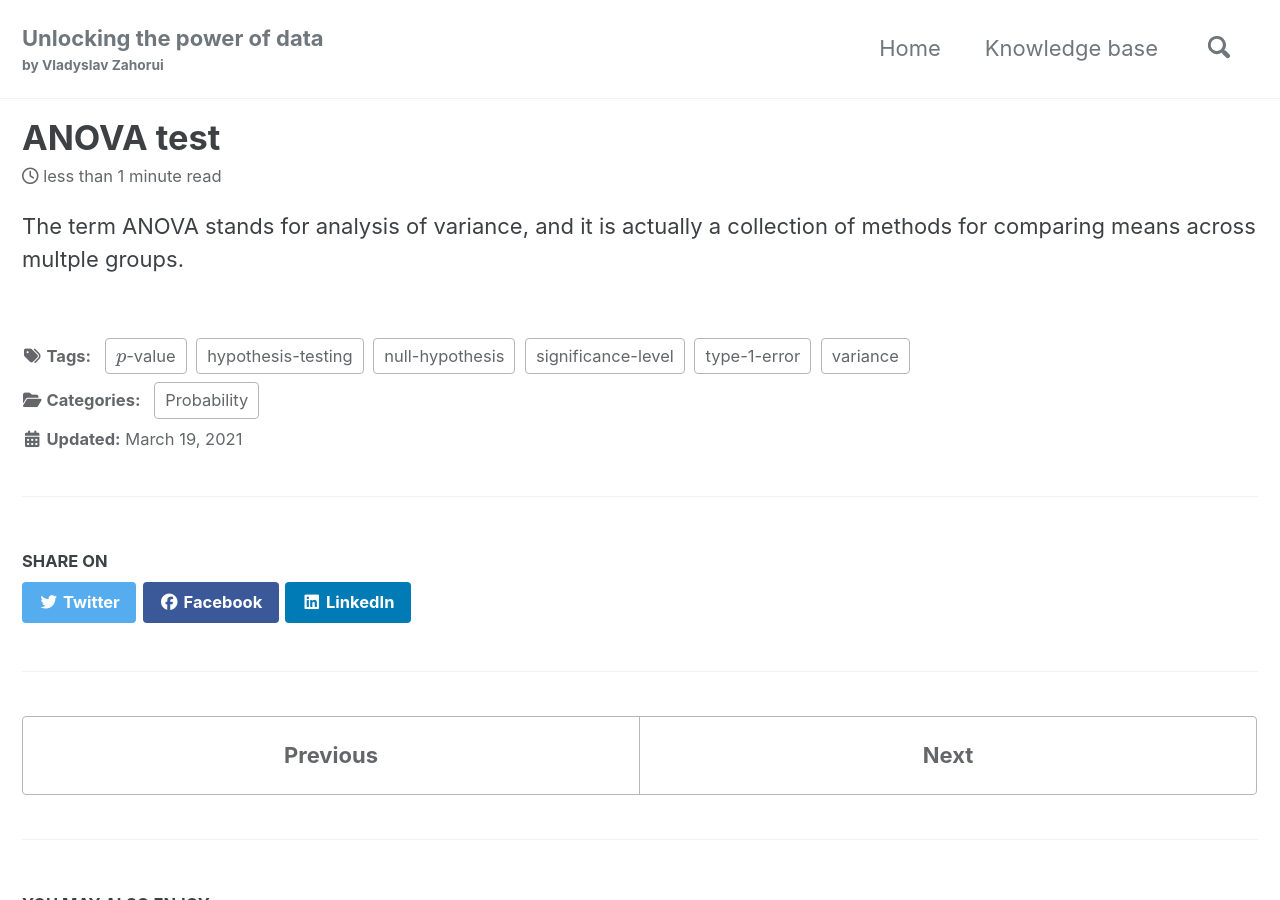
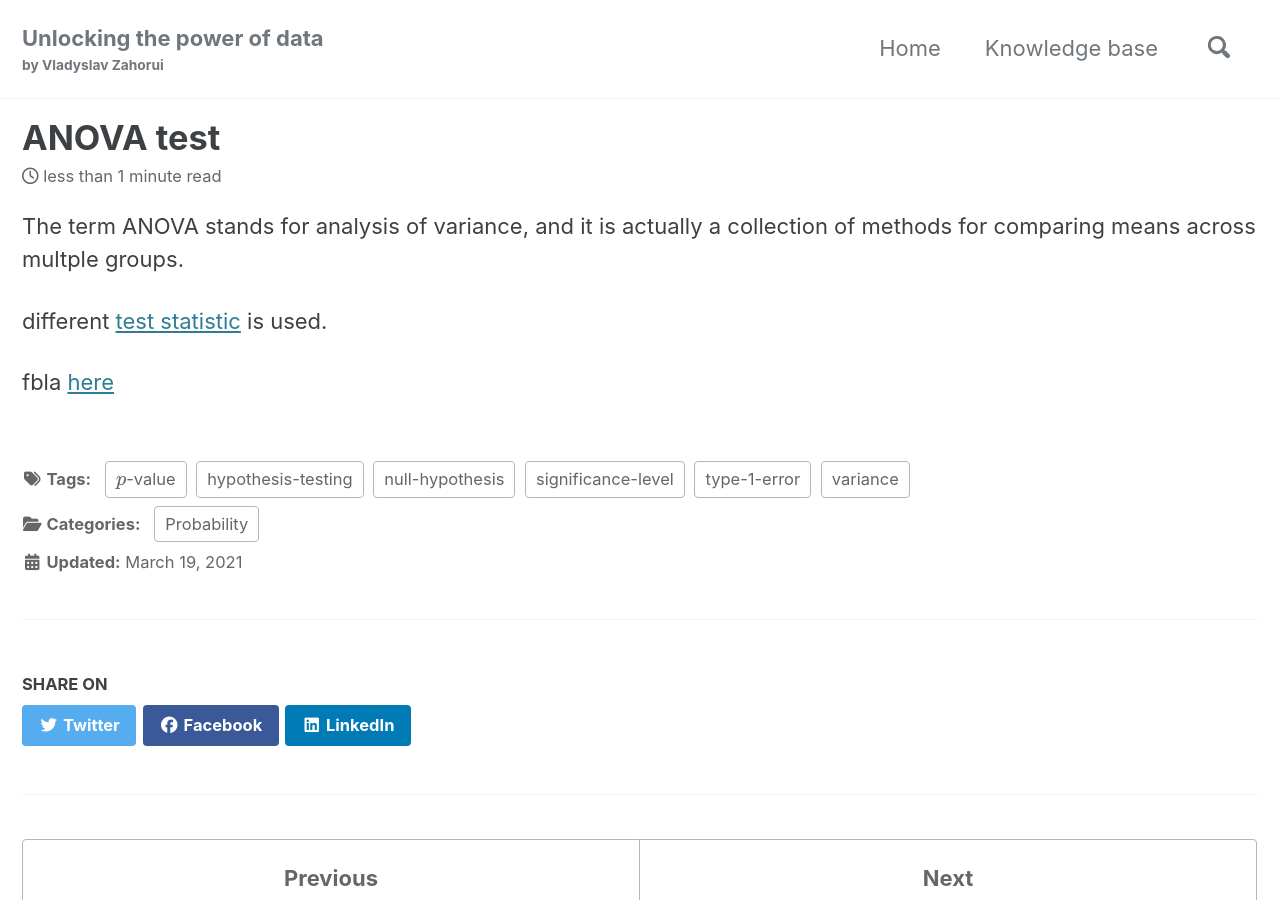
Before and after one commit to vzahorui/vzahorui.github.io, a Jekyll site: the page built from _posts/2021-03-19-anova.md, in a window 1280 px wide and 900 px high. Built offline with Jekyll 4.4.1, drawn with Linux system fonts in a browser that asks for light colours; cached includes are drawn as plain includes; nearby versions of some CDN libraries; formulas are drawn with MathJax 3.

Commit message:
test links

```diff
--- a/_posts/2021-03-19-anova.md
+++ b/_posts/2021-03-19-anova.md
@@ -8,3 +8,7 @@ date: 2021-03-19
 ---
 
 The term ANOVA stands for analysis of variance, and it is actually a collection of methods for comparing means across multple groups.
+
+different [test statistic]({{ site.baseurl }}{% link _posts/2021-03-22-hypothesis-test-statistics.md %}) is used.
+
+fbla [here]({{ site.baseurl }}{% link _posts/2021-03-22-hypothesis-test-statistics.md %})
```
